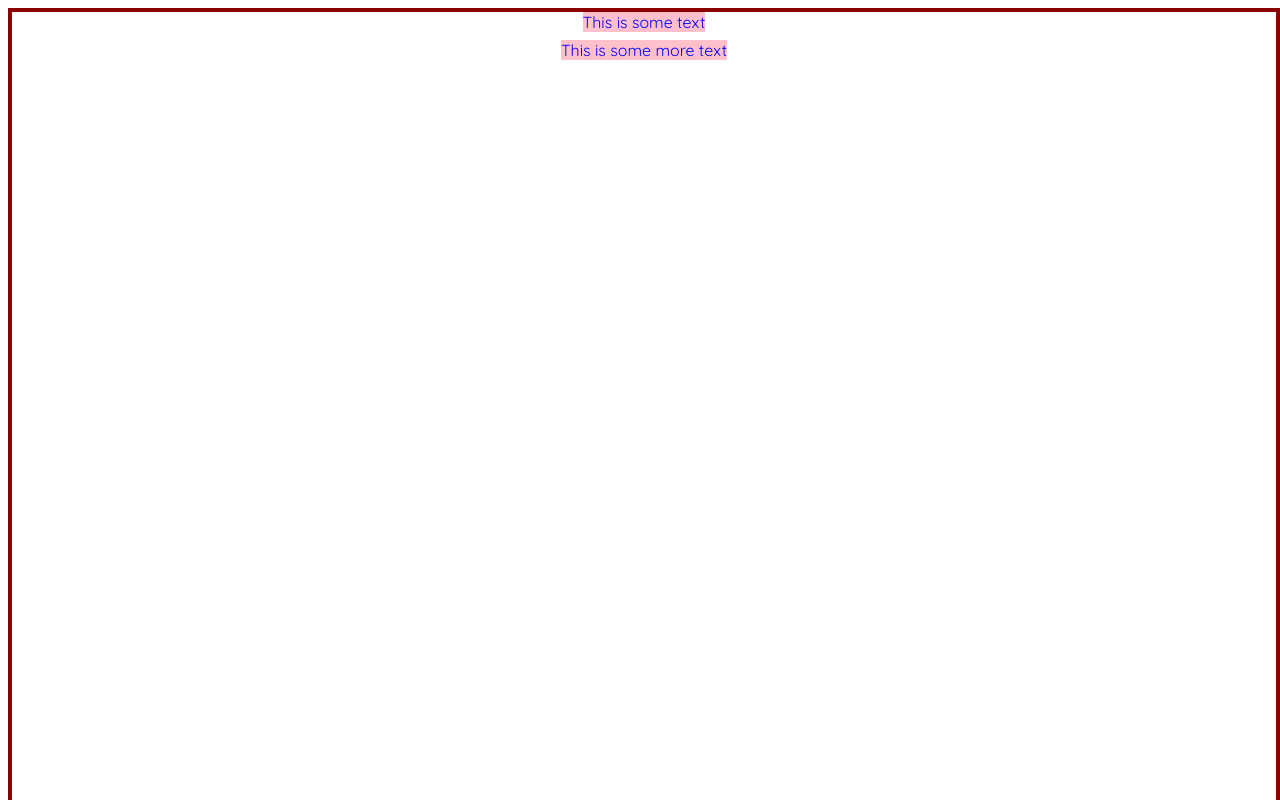
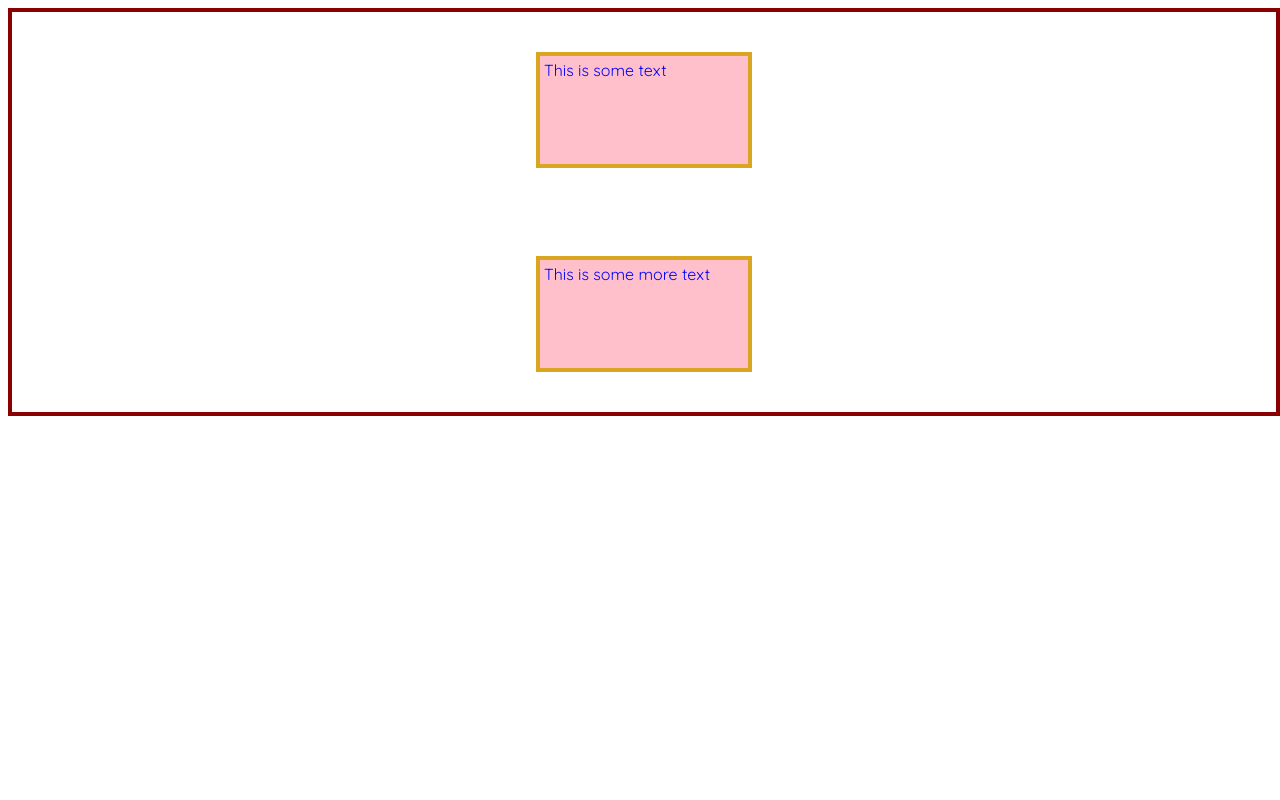
Before and after one commit to spencemang/Site-stuffs, a plain HTML site: page test-site1/index.html in a window 1280 px wide. Shown: the top 800 px of the page. Drawn offline with Linux system fonts and the light colour scheme.

Commit message:
modified:   test-site1/style.css

```diff
--- a/test-site1/style.css
+++ b/test-site1/style.css
@@ -8,10 +8,11 @@ html {
     display: flex;
     flex-direction: column;
     gap: 8px;
-    height: 200px;
     width: 100%;
-    height: 1000px;
+    height: 400px;
     align-items: center;
+    justify-content: space-around;
+
 
 
 
@@ -20,8 +21,13 @@ html {
 }
 
 .txt{
+    width: 200px;
+    height: 100px;
     background: pink;
     color: blue;
+    padding: 4px;
+    border: 4px solid goldenrod;
+
 
 
 
```
